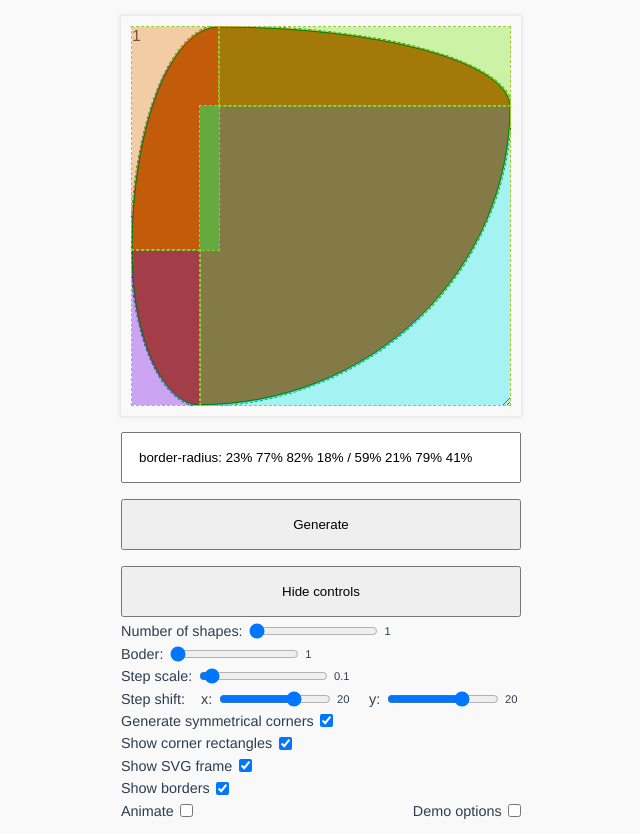
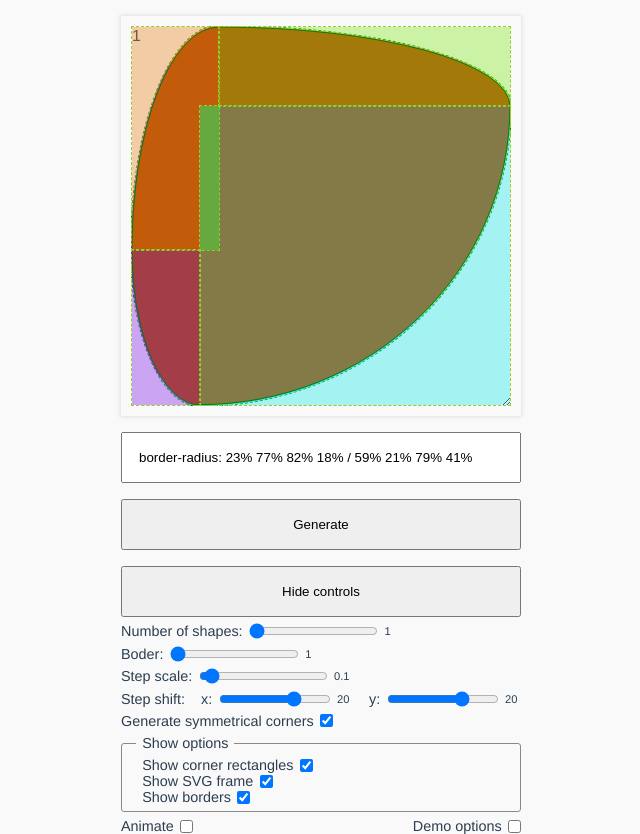
Before and after one commit to maxzz/border-radius-generator, a Vue app: page / in a window 1280 px wide. Shown: the whole page, without its empty margins (319-959 px from the left). Built offline with nearby package versions, Linux system fonts and the light colour scheme.

Commit message:
feature: add show toggles frame

```diff
--- a/src/App.vue
+++ b/src/App.vue
@@ -73,6 +73,9 @@
                     <label>Generate symmetrical corners<input type="checkbox" v-model="options.symmetrical"></label>
                 </div>
 
+                <fieldset>
+                    <legend>Show options</legend>
+
                     <div class="control-row">
                         <label>Show corner rectangles<input type="checkbox" v-model="options.showRects"></label>
                     </div>
@@ -91,6 +94,7 @@
                             </div>
                         </label>
                     </div>
+                </fieldset>
 
                 <div class="control-row">
                     <label>Animate<input type="checkbox" v-model="options.animate" @change="onAnimate"></label> <!-- TODO: store the last 12 steps of animation in history -->
@@ -450,6 +454,17 @@
         .double-range input {
             width: 7rem;
         }
+
+        fieldset {
+            padding: .4em 1em .4em 1.4em;
+            border: 1px solid #888;
+            border-radius: 3px;
+
+            & legend {
+                padding: 0 .4em;
+                margin-left: -.4em;
+            }
+        }
     }
 
     .bubba-borders {
```
Lines whose indentation alone changed are shown as unchanged.
